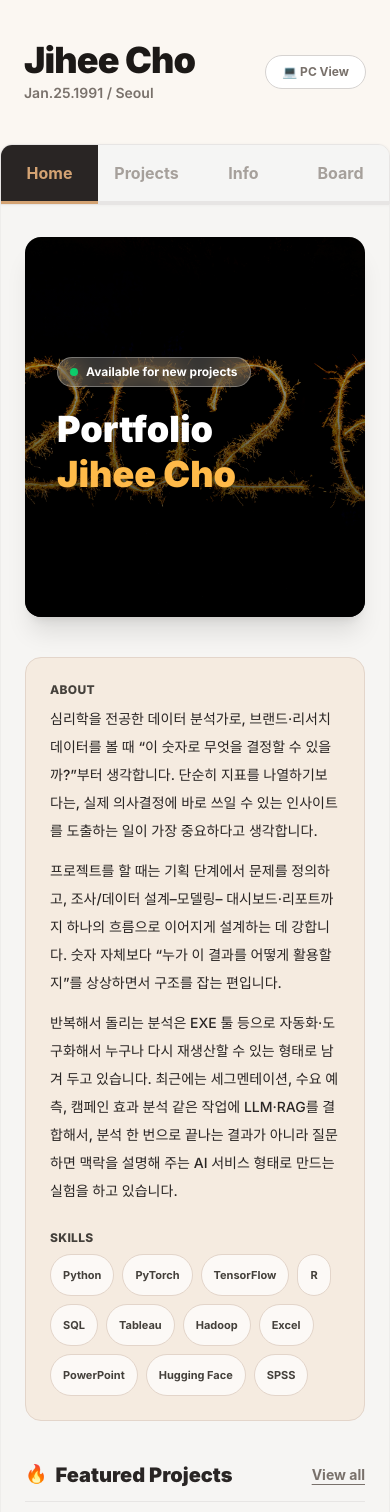
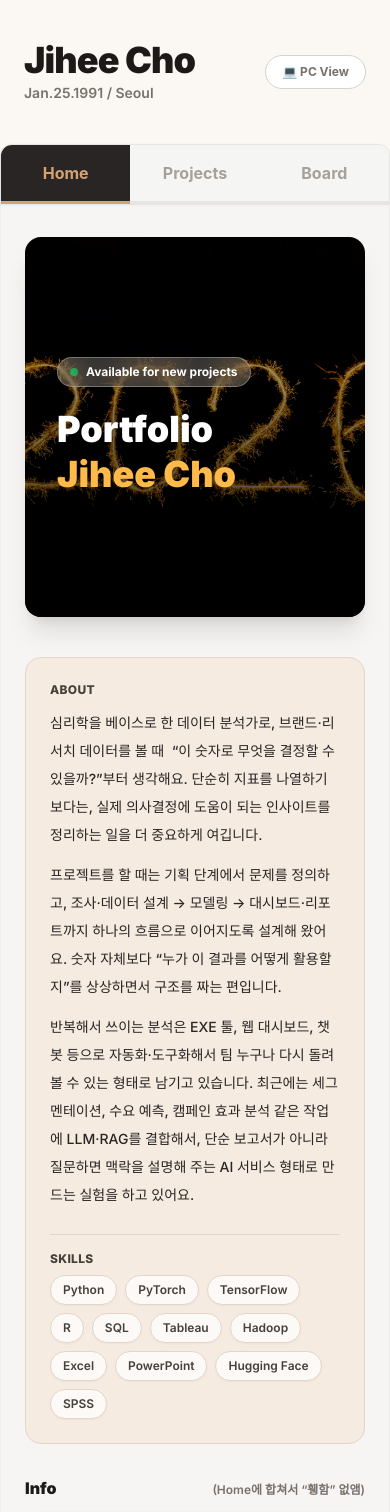
Before and after one commit to jay-lay-down/jihee-portfolio, a Next.js app: page / in a window 390 px wide. Shown: the top 1512 px of the page. Built offline with nearby package versions, Linux system fonts and the light colour scheme; grey boxes are pictures that could not be loaded; a web font is replaced by a local one.

Commit message:
Update HomeTabs.tsx

```diff
--- a/components/HomeTabs.tsx
+++ b/components/HomeTabs.tsx
@@ -1,7 +1,7 @@
 "use client";
 
 import Image from "next/image";
-import { useMemo, useState, useEffect, FormEvent } from "react";
+import { useMemo, useState, useEffect, FormEvent, useCallback } from "react";
 import { PROJECTS } from "@/app/projects/data";
 import { supabase } from "@/lib/supabase";
 
@@ -13,7 +13,6 @@ import {
   FaUserCircle,
   FaExternalLinkAlt,
   FaDownload,
-  FaQuoteLeft,
 } from "react-icons/fa";
 import { SiHuggingface, SiVelog } from "react-icons/si";
 import { MdEmail, MdArticle, MdSchool, MdWork, MdEmojiEvents } from "react-icons/md";
@@ -30,8 +29,10 @@ const LINKS = {
 };
 
 // --- 타입 ---
-type TabKey = "Home" | "Projects" | "Info" | "Board";
-type Filter = "All" | "LLM" | "Segmentation" | "Bayesian" | "Forecasting" | "Other";
+type TabKey = "Home" | "Projects" | "Board";
+type ProjectCategory = (typeof PROJECTS)[number]["category"];
+type Filter = "All" | ProjectCategory;
+
 type Post = {
   id: number;
   author: string;
@@ -39,6 +40,7 @@ type Post = {
   created_at: string;
   category: "Q&A" | "Guestbook";
 };
+
 type InfoItem = { year?: number; label: string; sub?: string };
 
 // --- 유틸 ---
@@ -100,9 +102,11 @@ function ProjectCard({ p }: { p: any }) {
             {p.category}
           </span>
         </div>
+
         <h3 className="text-lg font-black text-stone-900 leading-tight mb-3 group-hover:text-[#8C5E35] transition">
           {p.title}
         </h3>
+
         <p className="text-sm text-stone-600 leading-relaxed mb-5 line-clamp-2">
           {p.oneLiner}
         </p>
@@ -139,33 +143,6 @@ function ProjectCard({ p }: { p: any }) {
   );
 }
 
-// Info 섹션 카드
-function InfoSection({ title, icon: Icon, items }: { title: string; icon: any; items: InfoItem[] }) {
-  return (
-    <div className="bg-white/5 border border-white/10 rounded-2xl p-6 sm:p-7 shadow-md">
-      <div className="flex items-center gap-2 mb-4 pb-2 border-b border-white/10">
-        <Icon className="text-[#d4a373] text-xl" />
-        <h3 className="text-lg font-bold text-white tracking-wide">{title}</h3>
-      </div>
-      <div className="space-y-5">
-        {items.map((x, i) => (
-          <div key={i} className="flex gap-4 group">
-            <div className="w-14 shrink-0 text-sm font-bold text-[#d4a373]/60 pt-0.5 group-hover:text-[#d4a373] transition">
-              {x.year ? x.year : "•"}
-            </div>
-            <div>
-              <div className="text-base font-bold text-stone-200 group-hover:text-white transition">
-                {x.label}
-              </div>
-              {x.sub && <div className="text-sm text-stone-400 mt-1 font-medium">{x.sub}</div>}
-            </div>
-          </div>
-        ))}
-      </div>
-    </div>
-  );
-}
-
 function SocialBtn({ href, icon: Icon }: { href: string; icon: any }) {
   return (
     <a
@@ -176,6 +153,39 @@ function SocialBtn({ href, icon: Icon }: { href: string; icon: any }) {
     >
       <Icon className="text-xl" />
     </a>
+  );
+}
+
+// Home용 Info 섹션(라이트 톤)
+function InfoSectionLight({
+  title,
+  icon: Icon,
+  items,
+}: {
+  title: string;
+  icon: any;
+  items: InfoItem[];
+}) {
+  return (
+    <div className="bg-white rounded-2xl border border-stone-200 p-6 shadow-sm">
+      <div className="flex items-center gap-2 mb-4 pb-3 border-b border-stone-100">
+        <Icon className="text-[#8C5E35] text-xl" />
+        <h3 className="text-base font-black text-stone-900 tracking-wide">{title}</h3>
+      </div>
+      <div className="space-y-4">
+        {items.map((x, i) => (
+          <div key={i} className="flex gap-4">
+            <div className="w-14 shrink-0 text-xs font-black text-stone-400 pt-1">
+              {x.year ? x.year : "•"}
+            </div>
+            <div>
+              <div className="text-sm font-bold text-stone-800">{x.label}</div>
+              {x.sub && <div className="text-xs text-stone-500 mt-1 font-medium">{x.sub}</div>}
+            </div>
+          </div>
+        ))}
+      </div>
+    </div>
   );
 }
 
@@ -191,8 +201,7 @@ export default function HomeTabs() {
   const [inputContent, setInputContent] = useState("");
   const [inputCategory, setInputCategory] = useState<"Q&A" | "Guestbook">("Guestbook");
 
-  // ✅ 게시판 읽기
-  const fetchPosts = async () => {
+  const fetchPosts = useCallback(async () => {
     setLoading(true);
     try {
       const { data, error } = await (supabase as any)
@@ -202,25 +211,24 @@ export default function HomeTabs() {
 
       if (error) {
         console.error("Supabase select error:", error);
-        alert("게시판을 불러오는 중 오류가 발생했어요. (콘솔 로그 확인)");
+        alert("게시판을 불러오는 중 오류가 발생했어. (콘솔 로그 확인)");
         setPosts([]);
       } else {
         setPosts((data as Post[]) || []);
       }
     } catch (err) {
       console.error("Supabase select exception:", err);
-      alert("네트워크 문제로 게시판을 불러오지 못했어요. 잠시 후 다시 시도해 주세요.");
+      alert("네트워크 문제로 게시판을 불러오지 못했어. 잠시 후 다시 시도해줘.");
       setPosts([]);
     } finally {
       setLoading(false);
     }
-  };
+  }, []);
 
   useEffect(() => {
-    if (tab === "Board") fetchPosts();
-  }, [tab]);
+    if (tab === "Board") void fetchPosts();
+  }, [tab, fetchPosts]);
 
-  // ✅ 게시글 저장
   const handleSubmit = async (e: FormEvent) => {
     e.preventDefault();
     if (!inputName.trim() || !inputContent.trim()) return;
@@ -232,35 +240,37 @@ export default function HomeTabs() {
 
       if (error) {
         console.error("Supabase insert error:", error);
-        alert("게시글 저장 중 오류가 발생했어요.");
+        alert("게시글 저장 중 오류가 발생했어.");
         return;
       }
 
       setInputName("");
       setInputContent("");
-      fetchPosts();
+      void fetchPosts();
     } catch (err) {
       console.error("Supabase insert exception:", err);
-      alert("네트워크 오류로 게시글을 저장하지 못했어요.");
+      alert("네트워크 오류로 게시글을 저장하지 못했어.");
     }
   };
 
   // --- Projects 데이터 ---
   const featured = useMemo(() => PROJECTS.filter((p: any) => p.featured), []);
-  const filteredProjects = useMemo(
-    () => (filter === "All" ? PROJECTS : PROJECTS.filter((p: any) => p.category === filter)),
-    [filter]
-  );
-  const categories = useMemo(
-    () => Array.from(new Set(PROJECTS.map((p: any) => p.category))),
-    []
-  );
+  const categories = useMemo(() => {
+    const set = new Set<ProjectCategory>();
+    PROJECTS.forEach((p) => set.add(p.category));
+    return Array.from(set);
+  }, []);
+
+  const filteredProjects = useMemo(() => {
+    return filter === "All" ? PROJECTS : PROJECTS.filter((p: any) => p.category === filter);
+  }, [filter]);
 
   // --- Static Info ---
   const EDUCATION: InfoItem[] = [
     { label: "서울여자대학교 일반대학원", sub: "아동심리학 전공 (석사)" },
     { label: "서울여자대학교", sub: "아동학과 (학사)" },
   ];
+
   const EXPERIENCE: InfoItem[] = [
     { label: "Kantar Korea", sub: "Analytics" },
     { label: "NIQ-GfK", sub: "Global Strategic Account Management" },
@@ -268,41 +278,19 @@ export default function HomeTabs() {
     { label: "MnM Research", sub: "연구사업본부" },
     { label: "서울대학교병원", sub: "소아정신과 의생명연구원" },
   ];
+
   const AWARDS: InfoItem[] = [
     { year: 2024, label: "3Q Night Out in Town" },
     { year: 2021, label: "인적자원위원회 최우수 보고서 선정" },
     { year: 2018, label: "KCI 등재 학술지 제1저자(논문)" },
     { year: 2016, label: "한국장학재단 우수연구계획서 선정" },
   ];
+
   const LICENSES: InfoItem[] = [
     { label: "사회조사분석사 2급" },
     { label: "빅데이터분석기사" },
     { label: "데이터분석준전문가(AdsP)" },
     { label: "구글 애널리틱스(GAIQ)" },
-  ];
-  const SUMMARY_SKILLS = [
-    "Analytics planning",
-    "Market research",
-    "Demand Space",
-    "SEM / Causal Analysis",
-    "Forecasting",
-    "Bayesian (PyMC)",
-    "Productization",
-    "LLM fine-tuning",
-    "RAG workflows",
-  ];
-  const ABOUT_SKILLS = [
-    "Python",
-    "PyTorch",
-    "TensorFlow",
-    "R",
-    "SQL",
-    "Tableau",
-    "Hadoop",
-    "Excel",
-    "PowerPoint",
-    "Hugging Face",
-    "SPSS",
   ];
 
   return (
@@ -314,6 +302,7 @@ export default function HomeTabs() {
             <h1 className="text-4xl font-black tracking-tight text-stone-900">Jihee Cho</h1>
             <p className="text-sm text-stone-500 font-semibold mt-1">Jan.25.1991 / Seoul</p>
           </div>
+
           <button
             onClick={() => setIsMobileView((prev) => !prev)}
             className={cn(
@@ -336,11 +325,9 @@ export default function HomeTabs() {
           active={tab === "Projects"}
           onClick={() => setTab("Projects")}
         />
-        <FullWidthTab label="Info" active={tab === "Info"} onClick={() => setTab("Info")} />
         <FullWidthTab label="Board" active={tab === "Board"} onClick={() => setTab("Board")} />
       </nav>
 
-      {/* 메인 카드 */}
       <main className="animate-in fade-in slide-in-from-bottom-2 duration-500 shadow-xl rounded-b-xl overflow-hidden w-full">
         {/* HOME */}
         {tab === "Home" && (
@@ -360,93 +347,134 @@ export default function HomeTabs() {
                     <br />
                     <span className="text-[#ffba49]">Jihee Cho</span>
                   </h2>
-                  {/* 히어로 줄글 제거 */}
                 </div>
               </div>
 
-              {/* ABOUT 블록 + Skills */}
+              {/* Home 본문: 좌(콘텐츠) / 우(프로필) */}
+              <div
+                className={cn(
+                  "grid gap-8 items-start",
+                  isMobileView ? "grid-cols-1" : "grid-cols-1 lg:grid-cols-12"
+                )}
+              >
+                {/* LEFT */}
+                <div className={cn(isMobileView ? "col-span-1" : "lg:col-span-8", "space-y-8")}>
+                  {/* ABOUT 블록 */}
                   <section className="rounded-2xl bg-[#f5ebe0] border border-[#e3d5ca] px-6 py-6 sm:px-8 sm:py-7">
-                <h3 className="text-xs sm:text-sm font-extrabold tracking-wide text-stone-700 mb-2">
+                    <h3 className="text-xs sm:text-sm font-extrabold tracking-wide text-stone-700 mb-3">
                       ABOUT
                     </h3>
-                <div className="text-sm sm:text-[15px] leading-7 text-stone-800 font-medium max-w-5xl">
+
+                    <div className="space-y-3 text-sm sm:text-[15px] leading-7 text-stone-800 font-medium max-w-5xl">
                       <p>
-                심리학을 전공한 데이터 분석가로, 브랜드·리서치 데이터를 볼 때
-                “이 숫자로 무엇을 결정할 수 있을까?”부터 생각합니다.
-                단순히 지표를 나열하기보다는, 실제 의사결정에 바로 쓰일 수 있는 인사이트를
-                도출하는 일이 가장 중요하다고 생각합니다.
-                </p>
-                <p className="mt-3">
-                프로젝트를 할 때는 기획 단계에서 문제를 정의하고, 조사/데이터 설계–모델링–
-                대시보드·리포트까지 하나의 흐름으로 이어지게 설계하는 데 강합니다.
-                숫자 자체보다 “누가 이 결과를 어떻게 활용할지”를 상상하면서 구조를 잡는 편입니다.
-                </p>
-                <p className="mt-3">
-                반복해서 돌리는 분석은 EXE 툴 등으로 자동화·도구화해서
-                누구나 다시 재생산할 수 있는 형태로 남겨 두고 있습니다.
-                최근에는 세그멘테이션, 수요 예측, 캠페인 효과 분석 같은 작업에 LLM·RAG를 결합해서,
-                분석 한 번으로 끝나는 결과가 아니라 질문하면 맥락을 설명해 주는
-                AI 서비스 형태로 만드는 실험을 하고 있습니다.
+                        심리학을 베이스로 한 데이터 분석가로, 브랜드·리서치 데이터를 볼 때
+                        &nbsp;“이 숫자로 무엇을 결정할 수 있을까?”부터 생각해요. 단순히 지표를
+                        나열하기보다는, 실제 의사결정에 도움이 되는 인사이트를 정리하는 일을 더
+                        중요하게 여깁니다.
                       </p>
 
-                  {/* Skills 칩 */}
-                  <div className="mt-6">
-                    <h4 className="text-xs font-extrabold tracking-wide text-stone-700 mb-2">
+                      <p>
+                        프로젝트를 할 때는 기획 단계에서 문제를 정의하고, 조사·데이터 설계 →
+                        모델링 → 대시보드·리포트까지 하나의 흐름으로 이어지도록 설계해 왔어요.
+                        숫자 자체보다 “누가 이 결과를 어떻게 활용할지”를 상상하면서 구조를 짜는
+                        편입니다.
+                      </p>
+
+                      <p>
+                        반복해서 쓰이는 분석은 EXE 툴, 웹 대시보드, 챗봇 등으로 자동화·도구화해서
+                        팀 누구나 다시 돌려볼 수 있는 형태로 남기고 있습니다. 최근에는 세그멘테이션,
+                        수요 예측, 캠페인 효과 분석 같은 작업에 LLM·RAG를 결합해서, 단순 보고서가
+                        아니라 질문하면 맥락을 설명해 주는 AI 서비스 형태로 만드는 실험을 하고 있어요.
+                      </p>
+                    </div>
+
+                    {/* SKILLS 뱃지 */}
+                    <div className="mt-6 border-t border-[#e3d5ca] pt-4">
+                      <h4 className="text-xs sm:text-sm font-extrabold tracking-wide text-stone-700 mb-2">
                         SKILLS
                       </h4>
                       <div className="flex flex-wrap gap-2">
-                      {ABOUT_SKILLS.map((s) => (
+                        {[
+                          "Python",
+                          "PyTorch",
+                          "TensorFlow",
+                          "R",
+                          "SQL",
+                          "Tableau",
+                          "Hadoop",
+                          "Excel",
+                          "PowerPoint",
+                          "Hugging Face",
+                          "SPSS",
+                        ].map((s) => (
                           <span
                             key={s}
-                          className="px-3 py-1.5 rounded-full bg-white/70 border border-[#e3d5ca] text-[11px] font-bold text-stone-700"
+                            className="px-3 py-1.5 rounded-full text-xs font-semibold bg-white/70 text-stone-700 border border-[#e3d5ca] shadow-[0_1px_2px_rgba(0,0,0,0.04)]"
                           >
                             {s}
                           </span>
                         ))}
                       </div>
                     </div>
+                  </section>
+
+                  {/* 학력/경력/수상/자격증: 2x2 그리드 */}
+                  <section className="space-y-3">
+                    <div className="flex items-baseline justify-between">
+                      <h3 className="text-base sm:text-lg font-black text-stone-900">Info</h3>
+                      <div className="text-xs text-stone-500 font-semibold">
+                        (Home에 합쳐서 “휑함” 없앰)
+                      </div>
+                    </div>
+
+                    <div
+                      className={cn(
+                        "grid gap-6",
+                        isMobileView ? "grid-cols-1" : "grid-cols-1 md:grid-cols-2"
+                      )}
+                    >
+                      <InfoSectionLight title="Education" icon={MdSchool} items={EDUCATION} />
+                      <InfoSectionLight title="Experience" icon={MdWork} items={EXPERIENCE} />
+                      <InfoSectionLight title="Licenses" icon={MdEmojiEvents} items={LICENSES} />
+                      <InfoSectionLight title="Awards" icon={MdEmojiEvents} items={AWARDS} />
                     </div>
                   </section>
 
-              {/* Featured + Profile */}
-              <div
-                className={cn(
-                  "grid gap-10",
-                  isMobileView ? "grid-cols-1" : "grid-cols-1 lg:grid-cols-12"
-                )}
-              >
-                {/* Featured */}
-                <div className={cn(isMobileView ? "col-span-1" : "lg:col-span-8")}>
-                  <div className="flex items-center justify-between mb-4 sm:mb-6 border-b border-stone-200 pb-3">
-                    <div className="flex items-center gap-2">
-                      <span className="text-lg">🔥</span>
-                      <h3 className="text-xl font-black text-stone-800">Featured Projects</h3>
-                    </div>
+                  {/* Featured Projects (있으면 홈에서 맛보기) */}
+                  {featured.length > 0 && (
+                    <section className="space-y-4">
+                      <div className="flex items-center justify-between">
+                        <h3 className="text-base sm:text-lg font-black text-stone-900">
+                          Featured Projects
+                        </h3>
                         <button
                           onClick={() => setTab("Projects")}
-                      className="text-sm font-bold text-stone-500 hover:text-[#8C5E35] transition underline underline-offset-4"
+                          className="text-xs font-bold text-[#8C5E35] hover:underline"
                         >
-                      View all
+                          View all →
                         </button>
                       </div>
                       <div
                         className={cn(
                           "grid gap-6",
-                      isMobileView ? "grid-cols-1" : "grid-cols-1 sm:grid-cols-2"
+                          isMobileView ? "grid-cols-1" : "grid-cols-1 md:grid-cols-2"
                         )}
                       >
                         {featured.slice(0, 4).map((p: any) => (
                           <ProjectCard key={p.slug} p={p} />
                         ))}
                       </div>
+                    </section>
+                  )}
                 </div>
 
-                {/* Profile 카드 */}
+                {/* RIGHT: Profile 카드 */}
                 <div className={cn(isMobileView ? "col-span-1" : "lg:col-span-4")}>
                   <div className="lg:sticky lg:top-8 bg-white/85 backdrop-blur-sm rounded-2xl p-8 border border-stone-200 shadow-sm">
                     <div className="relative w-24 h-24 rounded-full border-4 border-white shadow-md mb-5 overflow-hidden">
                       <Image src="/avatar.jpg" alt="Avatar" fill className="object-cover" />
                     </div>
+
                     <h3 className="text-2xl font-black text-stone-900">Jihee Cho</h3>
                     <div className="text-sm font-bold text-[#8C5E35] mb-5">
                       Analytics · Build · LLM
@@ -471,6 +499,7 @@ export default function HomeTabs() {
                       <SocialBtn href={LINKS.hf} icon={SiHuggingface} />
                       <SocialBtn href={LINKS.velog} icon={SiVelog} />
                     </div>
+
                     <a
                       href={LINKS.resumePdf}
                       target="_blank"
@@ -492,6 +521,7 @@ export default function HomeTabs() {
             <div className="space-y-8 px-6 lg:px-10">
               <div className="flex flex-col sm:flex-row sm:items-center justify-between gap-6">
                 <h2 className="text-2xl font-black text-stone-900">All Projects</h2>
+
                 <div className="flex flex-wrap gap-2">
                   <button
                     onClick={() => setFilter("All")}
@@ -504,10 +534,11 @@ export default function HomeTabs() {
                   >
                     All
                   </button>
+
                   {categories.map((c) => (
                     <button
                       key={String(c)}
-                      onClick={() => setFilter(c as Filter)}
+                      onClick={() => setFilter(c)}
                       className={cn(
                         "px-4 py-2 rounded-full text-sm font-bold transition border",
                         filter === c
@@ -535,74 +566,6 @@ export default function HomeTabs() {
           </div>
         )}
 
-        {/* INFO */}
-        {tab === "Info" && (
-          <div className="bg-stone-800 pt-8 pb-12 px-0 rounded-b-xl min-h-[800px] border-x border-b border-stone-800">
-            <div className="px-6 lg:px-10 space-y-10">
-              {/* 프로필 + Summary 카드 */}
-              <div className="bg-white/5 border border-white/10 rounded-2xl p-8 relative overflow-hidden shadow-lg">
-                <FaQuoteLeft className="absolute top-6 left-6 text-white/5 text-6xl" />
-                <div className="relative z-10 flex flex-col lg:flex-row gap-8 items-start">
-                  {/* 아바타 + 기본 정보 */}
-                  <div className="flex items-center gap-4">
-                    <div className="relative w-20 h-20 rounded-full border-4 border-white/40 shadow-md overflow-hidden">
-                      <Image src="/avatar.jpg" alt="Avatar" fill className="object-cover" />
-                    </div>
-                    <div>
-                      <div className="text-xl font-black text-white">Jihee Cho</div>
-                      <div className="text-sm font-bold text-[#d4a373] mt-1">
-                        Analytics · Build · LLM
-                      </div>
-                      <div className="mt-2 inline-flex items-center gap-2 px-3 py-1 rounded-full bg-black/30 text-xs text-stone-200 border border-white/10">
-                        <IoLocationSharp className="text-xs" />
-                        Seoul, South Korea
-                      </div>
-                    </div>
-                  </div>
-
-                  {/* Summary + 스킬칩 */}
-                  <div className="flex-1">
-                    <h2 className="text-2xl font-black text-white mb-4">Professional Summary</h2>
-                    <p className="text-stone-300 leading-8 text-[15px] font-medium max-w-3xl">
-                      데이터 분석과 시장조사 경험을 기반으로, 의사결정을 실질적으로 지원하는
-                      결과물을 만듭니다.
-                      <br />
-                      요구사항을 문제 정의–분석 설계–모델링–시각화–리포팅까지 한 흐름으로
-                      설계하고 구현해 왔습니다.
-                      <br />
-                      반복되는 분석 업무는 자동화·표준화하고, LLM 파인튜닝·배포 및 RAG 워크플로우
-                      적용을 통해 분석을 서비스 형태로 확장하고 있습니다.
-                    </p>
-                    <div className="mt-6 flex flex-wrap gap-2">
-                      {SUMMARY_SKILLS.map((s) => (
-                        <span
-                          key={s}
-                          className="px-3 py-1.5 rounded-lg bg-white/10 border border-white/10 text-stone-300 text-xs font-bold"
-                        >
-                          {s}
-                        </span>
-                      ))}
-                    </div>
-                  </div>
-                </div>
-              </div>
-
-              {/* 2×2 그리드: Education / Experience / Licenses / Awards */}
-              <div
-                className={cn(
-                  "grid gap-8",
-                  isMobileView ? "grid-cols-1" : "grid-cols-1 md:grid-cols-2"
-                )}
-              >
-                <InfoSection title="Education" icon={MdSchool} items={EDUCATION} />
-                <InfoSection title="Experience" icon={MdWork} items={EXPERIENCE} />
-                <InfoSection title="Licenses" icon={MdEmojiEvents} items={LICENSES} />
-                <InfoSection title="Awards & Honors" icon={MdEmojiEvents} items={AWARDS} />
-              </div>
-            </div>
-          </div>
-        )}
-
         {/* BOARD */}
         {tab === "Board" && (
           <div className="bg-stone-100/80 pt-8 pb-10 px-0 rounded-b-xl border-x border-b border-stone-200/50 min-h-[600px]">
@@ -617,6 +580,7 @@ export default function HomeTabs() {
                   <h3 className="text-lg font-black text-stone-800 mb-4 flex items-center gap-2">
                     <FaPen className="text-[#8C5E35] text-sm" /> Write a Post
                   </h3>
+
                   <form onSubmit={handleSubmit} className="space-y-4">
                     <div className="flex gap-2">
                       {["Guestbook", "Q&A"].map((c) => (
@@ -635,6 +599,7 @@ export default function HomeTabs() {
                         </button>
                       ))}
                     </div>
+
                     <input
                       type="text"
                       value={inputName}
@@ -643,6 +608,7 @@ export default function HomeTabs() {
                       placeholder="Your name"
                       required
                     />
+
                     <textarea
                       value={inputContent}
                       onChange={(e) => setInputContent(e.target.value)}
@@ -651,9 +617,11 @@ export default function HomeTabs() {
                       placeholder="Leave a message..."
                       required
                     />
+
                     <button
                       type="submit"
                       className="w-full py-3 bg-[#8C5E35] text-white font-bold rounded-xl hover:bg-[#6B4628] transition shadow-md duration-300"
+                      disabled={loading}
                     >
                       Post Message
                     </button>
@@ -665,8 +633,11 @@ export default function HomeTabs() {
                 <h3 className="text-lg font-black text-stone-800 mb-4 flex items-center gap-2 border-b border-stone-200 pb-2">
                   <MdArticle className="text-[#8C5E35]" /> Recent Posts
                 </h3>
+
                 {loading ? (
                   <div className="py-20 text-center text-stone-400">Loading...</div>
+                ) : posts.length === 0 ? (
+                  <div className="py-16 text-center text-stone-400">No posts yet.</div>
                 ) : (
                   posts.map((post) => (
                     <div
@@ -683,6 +654,7 @@ export default function HomeTabs() {
                             </div>
                           </div>
                         </div>
+
                         <span
                           className={cn(
                             "text-[10px] font-bold px-2.5 py-1 rounded-full border",
@@ -694,6 +666,7 @@ export default function HomeTabs() {
                           {post.category}
                         </span>
                       </div>
+
                       <p className="text-sm text-stone-700 pl-11 leading-relaxed whitespace-pre-wrap">
                         {post.content}
                       </p>
```
Lines whose indentation alone changed are shown as unchanged.
